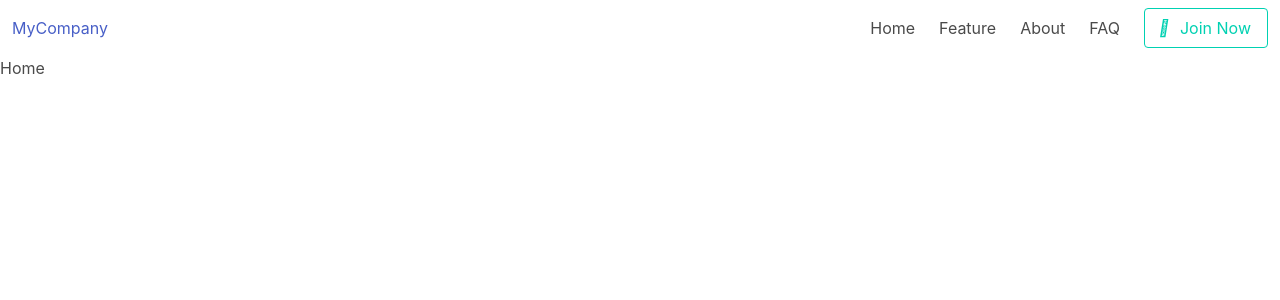
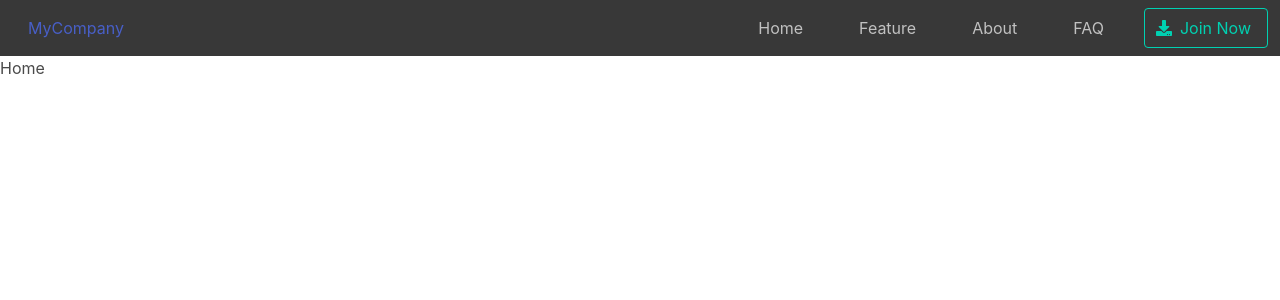
Before and after one commit to marcialwushu/VuejsByExample, a Vue app: page / in a window 1280 px wide. Shown: the top 300 px of the page. Built offline with nearby package versions, Linux system fonts and the light colour scheme.

Commit message:
navbar background-color add and style

```diff
--- a/index.html
+++ b/index.html
@@ -4,7 +4,7 @@
     <meta charset="utf-8">
     <meta name="viewport" content="width=device-width,initial-scale=1.0">
     <title>compare-vue</title>
-    <link rel="stylesheet" href="https://stackpath.bootstrapcdn.com/font-awesome/4.7.0/css/font-awesome.min.css">
+    <script defer src="https://use.fontawesome.com/releases/v5.3.1/js/all.js"></script>
 
   </head>
   <body>
--- a/src/App.vue
+++ b/src/App.vue
@@ -1,6 +1,6 @@
 <template>
   <div id="app">
-    <nav class="navbar is-transparent">
+  <nav class="navbar is-transparent">
   <div class="navbar-brand">
     <a class="navbar-item" href="https://bulma.io">MyCompany</a>
     <div class="navbar-burger burger" data-target="navbarExampleTransparentExample">
@@ -51,6 +51,20 @@ export default {
 @import '../node_modules/bulma/bulma.sass'
 @import 'mq'
 
+.navbar
+	background-color: #383838
+	a:hover
+		color:gray
+.navbar-brand a
+	color:#fff
+	font-weight:bold
+a.navbar-item
+	color:#C1C1C1
+	padding: 0.5rem 1.75rem
+	+mobile
+		color:gray
+		&:hover
+			background-color: #F1F1F1
 
 
 </style>
```
